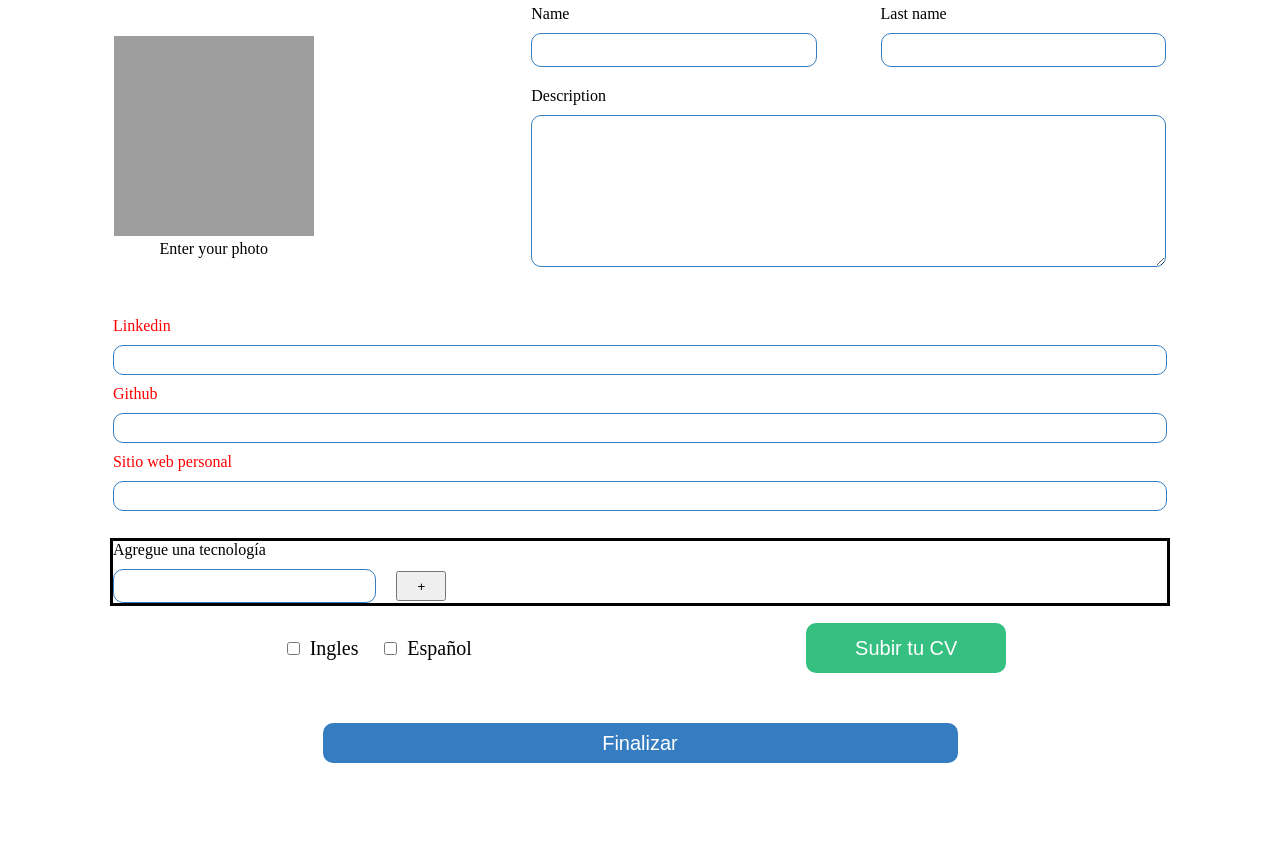
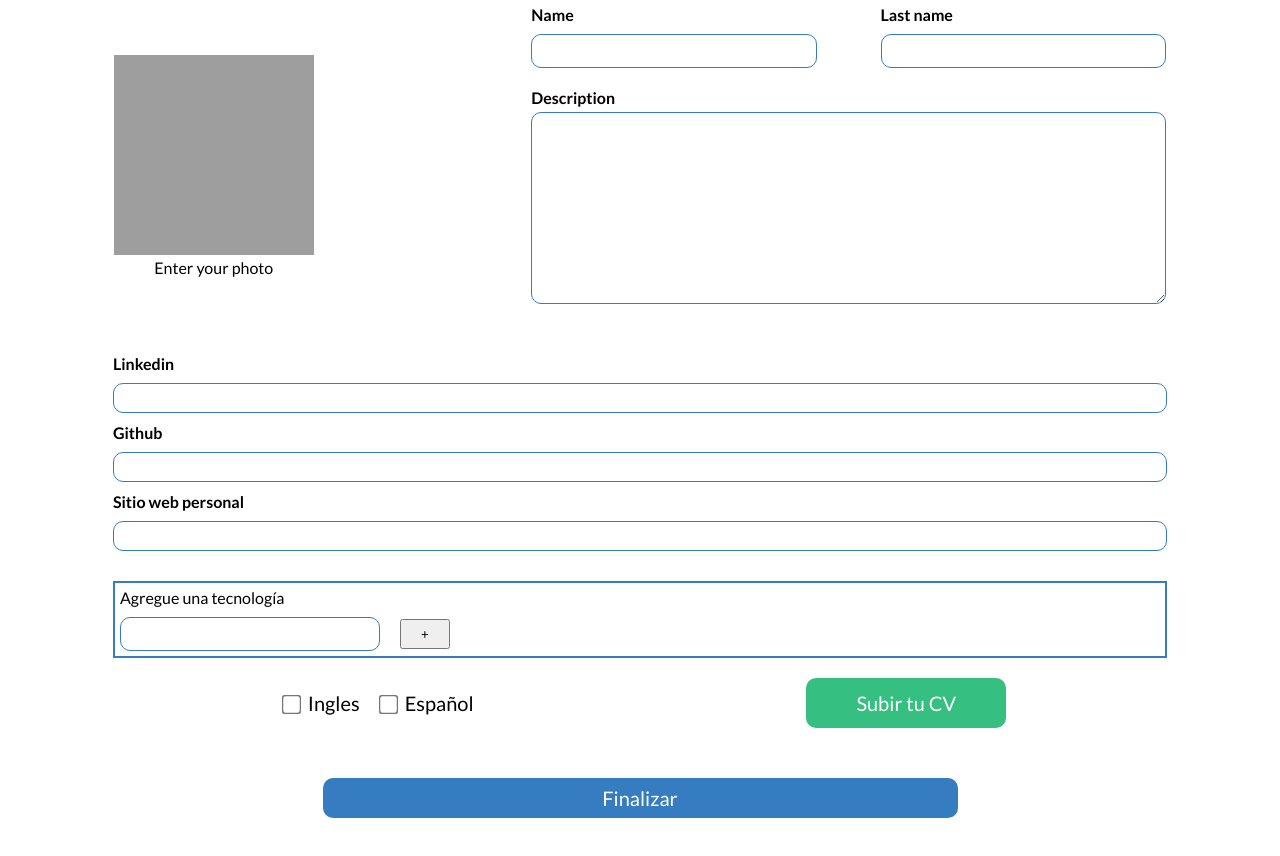
Before and after one commit to Tizianomina/TeamLaunch, a React (Vite) app: page / in a window 1280 px wide. Shown: the top 856 px of the page. Before the commit the page ends 818 px from the top, so only its background shows below. Built offline with nearby package versions, Linux system fonts and the light colour scheme; grey boxes are pictures that could not be loaded.

Commit message:
Retocando estilos del perfil

```diff
--- a/src/style/perfil.css
+++ b/src/style/perfil.css
@@ -1,16 +1,32 @@
+/* Importo letras para css desde google fonts */
+@import url("https://fonts.googleapis.com/css2?family=Lato:wght@400;700&family=Poppins:wght@400;700&display=swap");
+
+:root {
+  --color-primario: #ffffff;
+  --color-celeste: #daf1fa;
+  --color-azul: #357dc0;
+  --color-azul-hover: #2264a1;
+  --color-gris-claro: #dadada;
+  --color-negro: #1b1b1b;
+  --color-verde-cv: #35c081;
+  --color-verde-cv-hover: #1c9c63;
+  --texto: "Lato", sans-serif;
+}
+
 * {
   padding: 0;
   margin: 0;
   box-sizing: border-box;
+  font-family: var(--texto);
 }
 
-.perfil-container{
+.perfil-container {
   width: 100%;
   padding: 5px;
 }
 
 /*Contenedor formulario*/
-.perfil-form{
+.perfil-form {
   width: 100%;
   display: flex;
   flex-direction: column;
@@ -18,62 +34,66 @@
 
 /*SECCION DE DATOS PERSONALES*/
 /*contenedor de datos personales nombre, apellido, descripcion y foto personal*/
-.perfil-seccion-datosPersonales{
+.perfil-seccion-datosPersonales {
   width: 100%;
   display: flex;
   justify-content: space-around;
   align-items: center;
 }
 
-
 /*contenedor de la foto y el link*/
-.perfil-container-photo{
+.perfil-container-photo {
   width: 200px;
   height: 200px;
 }
 
-.perfil-img{
+.perfil-img {
   width: 100%;
   height: 100%;
 }
 
-.perfil-img-link{
+.perfil-img-link {
   text-align: center;
 }
 
 /*contendor de label e inputs de nombre, apellido y textarea*/
-.perfil-container-description{
+.perfil-container-description {
   width: 50%;
   display: flex;
   flex-direction: column;
   justify-content: space-around;
 }
 
-
-
-
 /*contendor del label e input del nombre y apellido*/
-.perfil-description-person{
+.perfil-description-person {
   display: flex;
   justify-content: space-between;
 }
 
+.label-name,
+.label-lastname,
+.label-description {
+  font-weight: bold;
+}
+
 /*Contenedores de nombre y apellido (labels e inputs)*/
-.input-group-name, .input-group-lastname{
+.input-group-name,
+.input-group-lastname {
   width: 45%;
   display: flex;
   flex-direction: column;
 }
 
 /*Contenedor del label y textarea*/
-.input-group-description{
+.input-group-description {
   margin-top: 20px;
   display: flex;
   flex-direction: column;
 }
 
 /*inputs del nombre y apellido*/
-.perfil-input-name, .perfil-input-lastname{
+.perfil-input-name,
+.perfil-input-lastname {
   width: 100%;
   padding: 16px;
   height: 10px;
@@ -81,22 +101,25 @@
 }
 
 /*textarea*/
-.perfil-textarea-description{
-    margin-top: 10px;
+.perfil-textarea-description {
+  margin-top: 5px;
   width: 100%;
+  padding: 15px;
 }
 
 /*inputs textarea de nombre, apellido y descripcion*/
-.perfil-input-name, .perfil-input-lastname, .perfil-textarea-description{
+.perfil-input-name,
+.perfil-input-lastname,
+.perfil-textarea-description {
   border-radius: 10px;
-    border: solid 1px #357DC0;
+  border: solid 1px var(--color-azul);
 }
 
 /*-----------------------*/
 
 /*SECCCION DE DATOS PERSONALES*/
 
-.perfil-seccion-redesPersonales{
+.perfil-seccion-redesPersonales {
   margin-top: 50px;
   width: 100%;
   display: flex;
@@ -104,7 +127,7 @@
 }
 
 /*contenedor de redes sociales*/
-.perfil-contenedor-redes{
+.perfil-contenedor-redes {
   margin: auto;
   width: 83%;
 
@@ -113,48 +136,65 @@
 }
 
 /*label de tecnologias*/
-.label-linkedin, .labal-Github, .labal-sitioWeb{
+.label-linkedin,
+.labal-Github,
+.labal-sitioWeb {
   /*ACORDATE QUE TENES QUE CAMBIAR EL STYLE*/
-    color:red
+  font-weight: bold;
 }
 
 /*inputs de tecnologias*/
-.input-linkedin, .input-Github, .input-sitioWeb{
+.input-linkedin,
+.input-Github,
+.input-sitioWeb {
   margin: 10px 0 10px 0;
   width: 100%;
-
+  padding: 10px;
 }
 
-.input-linkedin, .input-Github, .input-sitioWeb, .input-tecnologia{
+.input-linkedin,
+.input-Github,
+.input-sitioWeb,
+.input-tecnologia {
   height: 30px;
   border-radius: 10px;
-    border: solid 1px #357DC0;
+  border: solid 1px var(--color-azul);
+}
+
+.input-linkedin:focus,
+.input-Github:focus,
+.input-sitioWeb:focus,
+.input-tecnologia:focus,
+.perfil-input-name:focus,
+.perfil-input-lastname:focus,
+.perfil-textarea-description:focus {
+  outline: solid 2px var(--color-azul-hover);
+  border: none;
 }
 
 /*contenedor de tecnologias*/
-.perfil-tecnologias{
-    outline: solid;
+.perfil-tecnologias {
+  border: solid 2px var(--color-azul);
   margin: 20px auto;
   width: 83%;
+  padding: 5px;
 }
 
 /*input de tecnologia*/
-.input-tecnologia{
+.input-tecnologia {
   width: 25%;
   margin: 10px 20px 0 0;
   padding: 16px;
-
 }
 
 /*btn para agregar tecnologia*/
-.agregar-tecnologia-btn{
+.agregar-tecnologia-btn {
   height: 30px;
   width: 50px;
-
 }
 
 /*SECCION DE IDIOMAS*/
-.contenedor-idiomas{
+.contenedor-idiomas {
   margin: auto;
   width: 83%;
 
@@ -162,24 +202,27 @@
   justify-content: space-around;
 }
 
-.contendor-idiomas-checkbox{
+.contendor-idiomas-checkbox {
   width: 20%;
   display: flex;
   justify-content: space-around;
   align-items: center;
 }
 
-.contendor-ingles, .contenedor-espanol{
+.contendor-ingles,
+.contenedor-espanol {
   font-size: 20px;
 }
 
-#español, #ingles{
+#español,
+#ingles {
   margin-right: 10px;
+  transform: scale(1.5);
 }
 
-.btn-cv{
-    background-color: #35c081;
-    border:none;
+.btn-cv {
+  background-color: var(--color-verde-cv);
+  border: none;
   border-radius: 10px;
   width: 200px;
   height: 50px;
@@ -187,73 +230,84 @@
   font-size: 20px;
 }
 
-.finalizar{
+.finalizar {
   width: 50%;
   height: 40px;
   margin: 50px auto;
-    background-color: #357DC0;
+  background-color: var(--color-azul);
   color: #fff;
   border: none;
   border-radius: 10px;
   font-size: 20px;
+}
 
+.finalizar,
+.btn-cv:hover {
+  cursor: pointer;
+}
+
+.btn-cv:hover {
+  background-color: var(--color-verde-cv-hover);
+}
+
+.finalizar:hover {
+  background-color: var(--color-azul-hover);
 }
 
 /*Diseño responsivo del perfil-seccion-datosPersonales*/
 
-
 @media (max-width: 600px) {
-
-    .perfil-seccion-datosPersonales{
+  .perfil-seccion-datosPersonales {
     display: flex;
     flex-direction: column;
   }
 
-    .perfil-container-description{
+  .perfil-container-description {
     margin-top: 50px;
     width: 100%;
   }
 
-    .perfil-description-person{
+  .perfil-description-person {
     display: flex;
     flex-direction: column;
   }
 
-    .input-group-name, .input-group-lastname{
+  .input-group-name,
+  .input-group-lastname {
     width: 100%;
   }
 
   /*Responsivo de las redes y agregar tecnologias*/
 
-    .perfil-contenedor-redes, .perfil-tecnologias{
+  .perfil-contenedor-redes,
+  .perfil-tecnologias {
     width: 100%;
   }
 
-    .input-tecnologia{
+  .input-tecnologia {
     width: 70%;
     margin: 10px 25px 0 0;
-
   }
 
   /*Responsivo de idiomas*/
 
-    .contenedor-idiomas{
+  .contenedor-idiomas {
     width: 100%;
     flex-direction: column;
   }
 
-    .contendor-idiomas-checkbox{
+  .contendor-idiomas-checkbox {
     width: 100%;
     margin-bottom: 20px;
   }
 
-    .btn-cv{
+  .btn-cv {
     margin: auto;
     width: 200px;
     height: 35px;
   }
 
-    .finalizar{
+  .finalizar {
     width: 100%;
   }
 }
```
Lines whose indentation alone changed are shown as unchanged.
